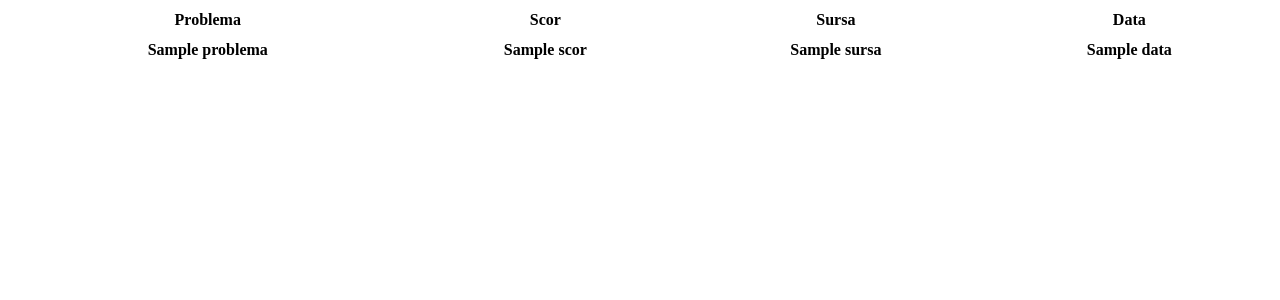
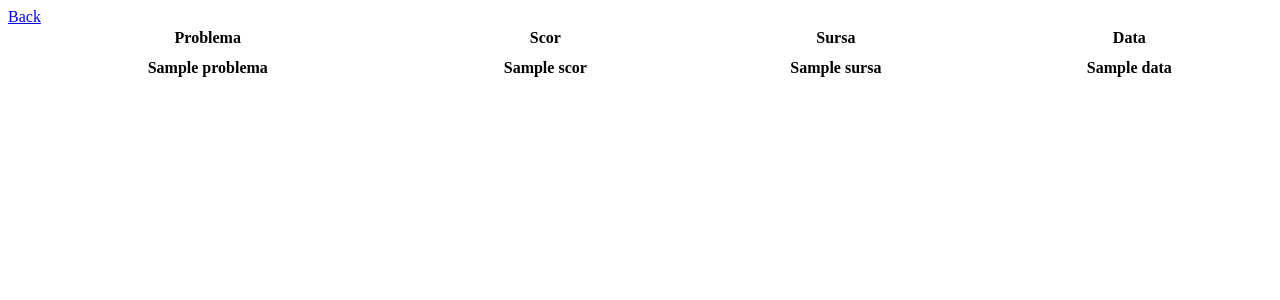
Before and after one commit to Tedyst/Tracker, a Flask app: template templates/search.html in a window 1280 px wide. Shown: the top 300 px of the page. Run offline with Flask 2, Linux system fonts and the light colour scheme; the template is opened without the code that fills it: most values are stand-ins (such as "Sample title", 1, 10 or a date in 2020); lists and menus that the app fills with data are empty; parts of the project's set-up code (start-up, migrations or seed data) failed here and were passed over.

Commit message:
added back button

```diff
--- a/templates/search.html
+++ b/templates/search.html
@@ -5,6 +5,8 @@
 </head>
 
 <body>
+<a href="../">Back</a>
+<br>
 <table style="width:100%">
     <tr>
         <th>Problema</th>
```
